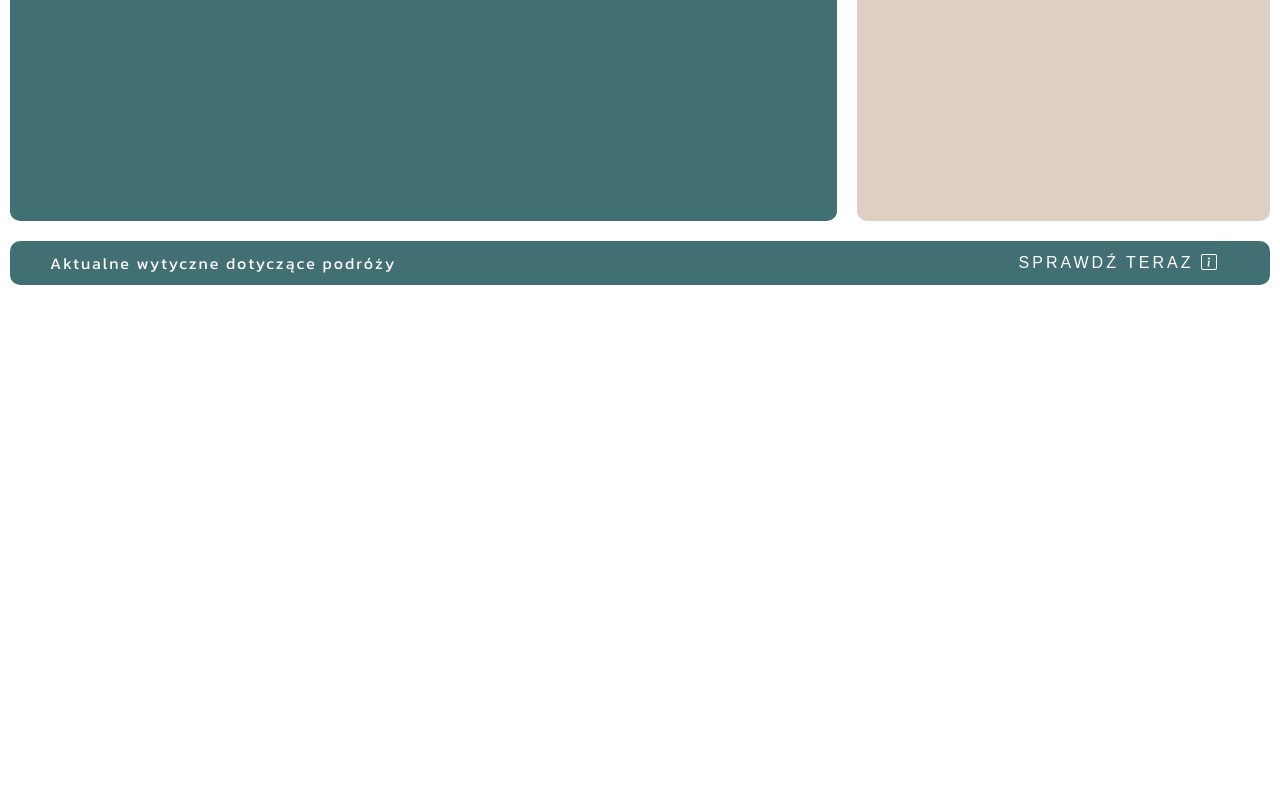
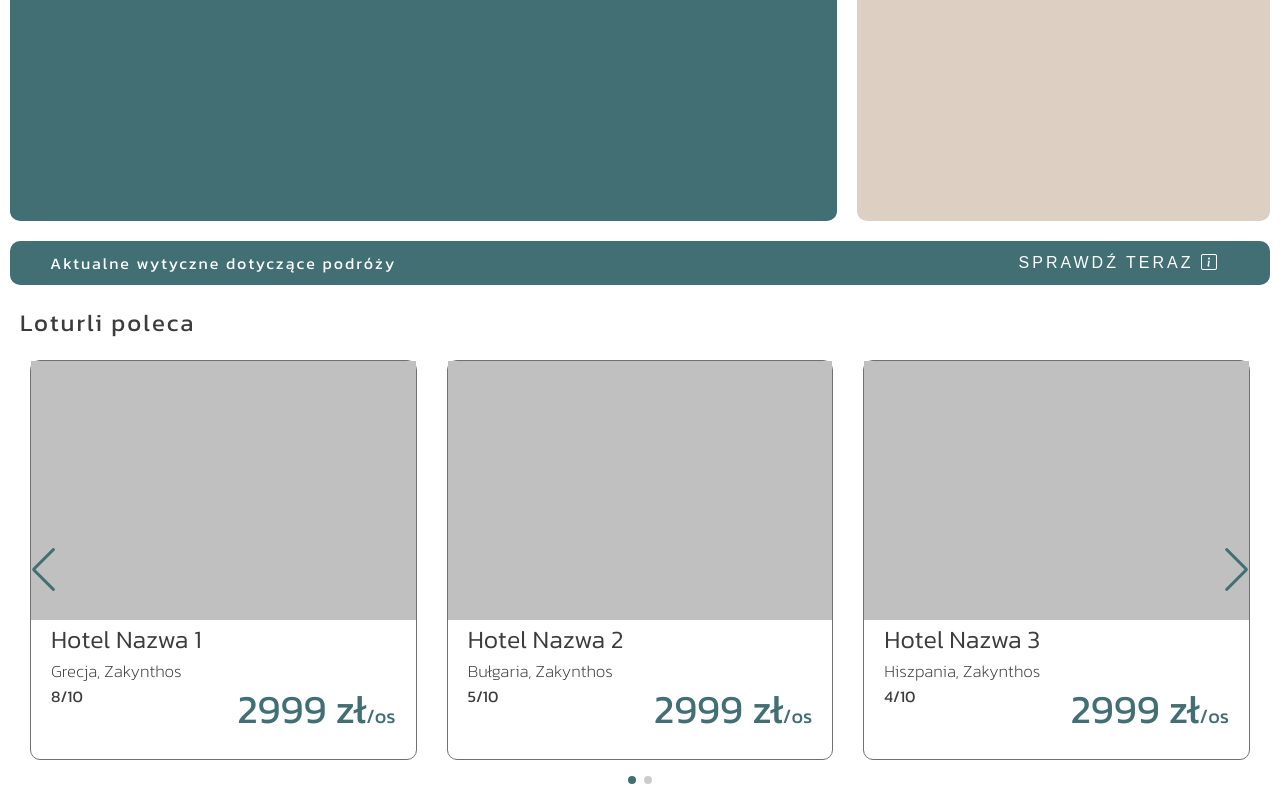
Before and after one commit to DawidDev/loturli, a React (Create React App) app: page / in a window 1280 px wide. Shown: the part 549-1349 px from the top of the page. Before the commit the page ends 854 px from the top, so only its background shows below. Built offline with nearby package versions, Linux system fonts and the light colour scheme; the HTML template or start-up script is replaced by a standard one.

Commit message:
Create Recommended section and install Swiper.js

```diff
--- a/package.json
+++ b/package.json
@@ -11,6 +11,7 @@
     "react-router-dom": "^6.3.0",
     "react-scripts": "5.0.1",
     "styled-components": "^5.3.5",
+    "swiper": "^8.2.2",
     "web-vitals": "^2.1.4"
   },
   "scripts": {
--- a/src/Components/Incentive.js
+++ b/src/Components/Incentive.js
@@ -1,9 +1,6 @@
 import React from "react";
 
 import styled from "styled-components";
-
-// Import additional components to display
-import TitleSection from "./TitleSection";
 
 const IncentiveContainer = styled.div`
   width: 100%;
@@ -43,7 +40,6 @@ const IncentiveContainer = styled.div`
 const Incentive = () => {
   return (
     <>
-    <TitleSection title={'Biuro podróży Loturli'}/>
       <IncentiveContainer>
         <div className="discounts"></div>
         <div className="last_minute"></div>
--- /dev/null
+++ b/src/Components/Recommended.js
@@ -0,0 +1,163 @@
+import React from "react";
+
+import styled from "styled-components";
+
+// import Swiper JS
+import { Swiper, SwiperSlide } from "swiper/react";
+// import Swiper styles
+// Import Swiper styles
+import "swiper/css";
+import "swiper/css/pagination";
+import "swiper/css/navigation";
+
+// import required modules
+import { Pagination, Navigation } from "swiper";
+
+const RecommendedContainer = styled.div`
+  margin: 10px;
+  color: #3c3c3c;
+
+  .box {
+    border: 1px solid #707070;
+    height: 400px;
+    border-radius: 10px;
+    position: relative;
+
+    .photo_box {
+      width: 100%;
+      height: 65%;
+      background-color: silver;
+    }
+
+    p {
+      margin: 0 20px;
+    }
+    #title {
+      font-size: 25px;
+      font-weight: 300;
+    }
+
+    #location {
+      font-size: 17px;
+      font-weight: 200;
+    }
+
+    #price {
+        color: #426F74;
+        position: absolute;
+        bottom: 5%;
+        right: 0;
+        font-size: 2.5rem;
+
+        span {
+            font-size: 1.25rem;
+        }
+    }
+  }
+
+  .mySwiper {
+    padding: 10px;
+    padding-bottom: 30px;
+  }
+
+  .swiper-button-prev,
+  .swiper-button-next {
+    color: #426f74;
+  }
+
+  .swiper-pagination-bullet-active {
+    background-color: #426f74;
+  }
+
+  .swiper-pagination {
+    bottom: 0px;
+  }
+`;
+
+const dataToDisplay = [
+  {
+    title: "Hotel Nazwa 1",
+    nation: "Grecja",
+    region: "Zakynthos",
+    ourRate: 8,
+    price: 2999,
+    urlPhoto: "",
+  },
+  {
+    title: "Hotel Nazwa 2",
+    nation: "Bułgaria",
+    region: "Zakynthos",
+    ourRate: 5,
+    price: 2999,
+    urlPhoto: "",
+  },
+  {
+    title: "Hotel Nazwa 3",
+    nation: "Hiszpania",
+    region: "Zakynthos",
+    ourRate: 4,
+    price: 2999,
+    urlPhoto: "",
+  },
+  {
+    title: "Hotel Nazwa 4",
+    nation: "Grecja",
+    region: "Zakynthos",
+    ourRate: 2,
+    price: 2999,
+    urlPhoto: "",
+  },
+];
+
+const Recommended = () => {
+  const slides = dataToDisplay.map((item) => {
+    return (
+      <SwiperSlide key={item.title}>
+        <div className="box">
+          <div className="photo_box"></div>
+          <p id="title">{item.title}</p>
+          <p id="location">
+            {item.nation}, {item.region}
+          </p>
+          <p id="stars">{item.ourRate}/10</p>
+          <p id="price">{item.price} zł<span>/os</span></p>
+        </div>
+      </SwiperSlide>
+    );
+  });
+
+  return (
+    <RecommendedContainer>
+      <Swiper
+        slidesPerView={3}
+        spaceBetween={30}
+        loop={true}
+        loopFillGroupWithBlank={true}
+        pagination={{
+          clickable: true,
+        }}
+        navigation={true}
+        modules={[Pagination, Navigation]}
+        className="mySwiper"
+        breakpoints={{
+          0: {
+            slidesPerView: 1,
+            slidesPerGroup: 1,
+          },
+          768: {
+            slidesPerView: 2,
+            slidesPerGroup: 2,
+          },
+          1200: {
+            slidesPerView: 3,
+            slidesPerGroup: 3,
+          },
+        }}
+      >
+        {slides}
+      </Swiper>
+    </RecommendedContainer>
+  );
+};
+
+export default Recommended;
--- a/src/Pages/Home.js
+++ b/src/Pages/Home.js
@@ -1,10 +1,12 @@
 import React from "react";
 import styled from "styled-components";
 
-// Import home page components to display
+// Import additional components to display
+import TitleSection from "../Components/TitleSection"
 import Incentive from "../Components/Incentive";
 import Search from "../Components/Search";
 import GuideBar from "../Components/GuideBar";
+import Recommended from "../Components/Recommended";
 
 const HomeContainer = styled.div`
   //border: 1px solid red;
@@ -24,8 +26,11 @@ const Home = () => {
     <>
     <Search />
     <HomeContainer>
+      <TitleSection title={'Biuro podróży Loturli'} />
       <Incentive />
       <GuideBar />
+      <TitleSection title={'Loturli poleca'} />
+      <Recommended />
     </HomeContainer>
     </>
 
```
Also changed, not shown: 1 other file (tests, documents, lock files or other folders).
